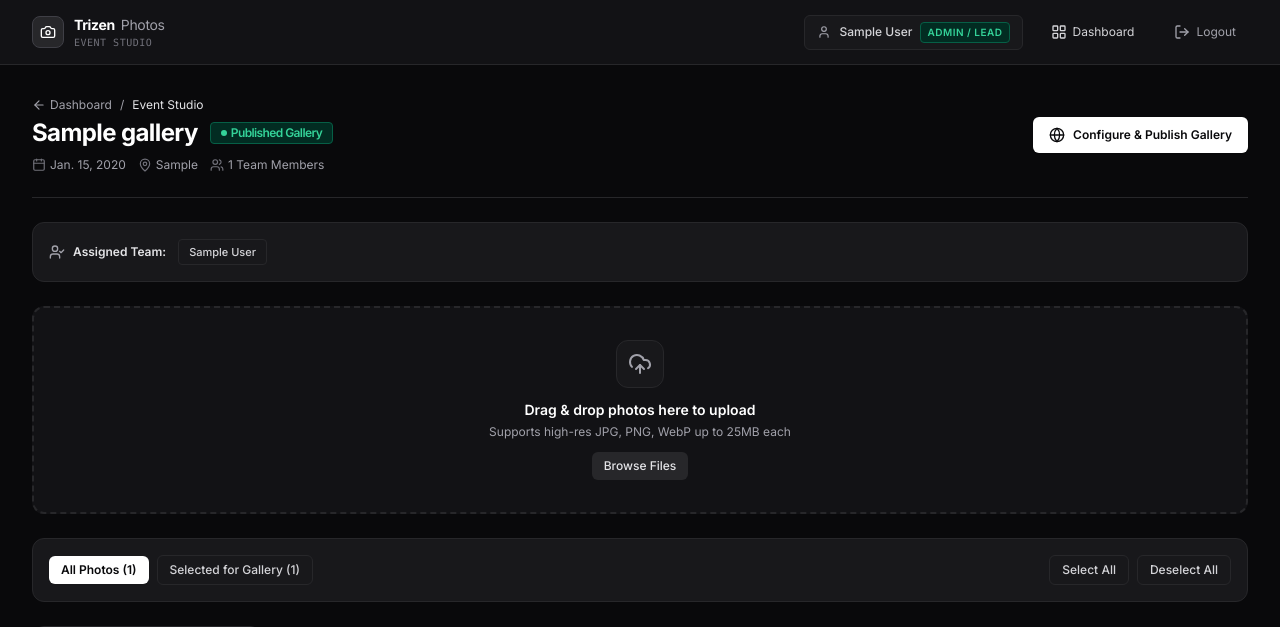
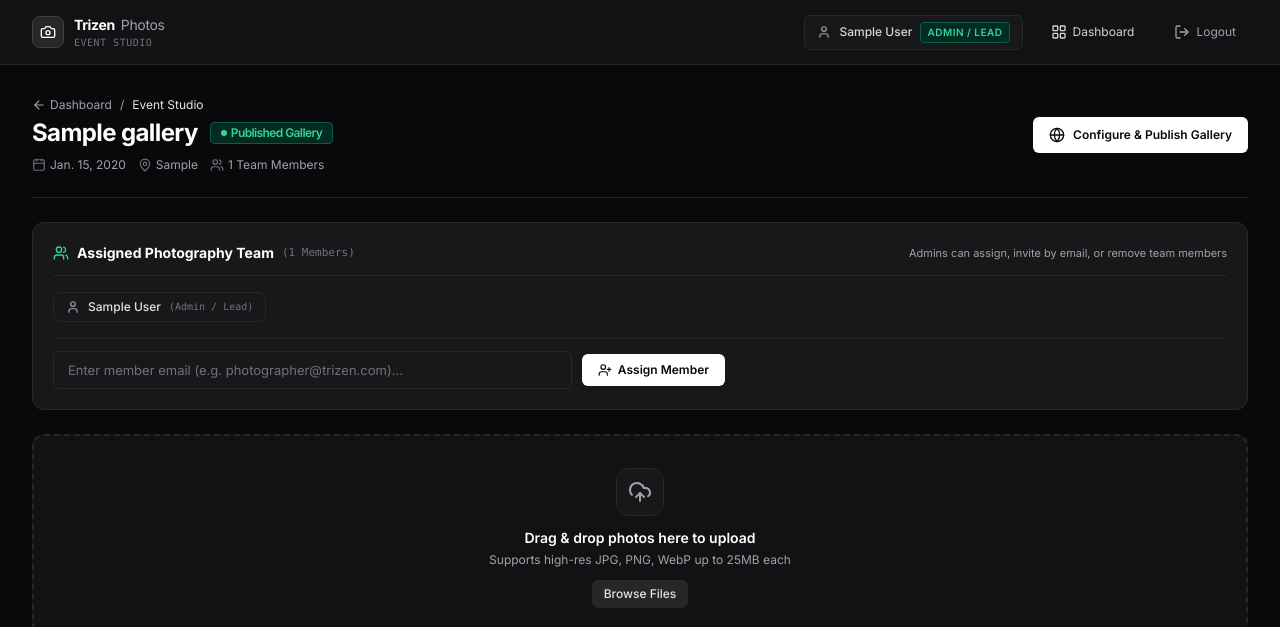
Before and after one commit to imsachinnnn/trizen-ai, a Django app: page /events/00000000-0000-0000-0000-000000000001/ in a window 1280 px wide. Shown: the top 627 px of the page. Run offline with Django 5.2, Linux system fonts and the light colour scheme; a user stored in the database is signed in; tables that the repository leaves empty hold one stand-in row (values such as "Sample post"); some libraries are stand-ins or nearby versions.

Commit message:
Enhance team member management (assign by email, remove member controls) and fix title sync across event studio

```diff
--- a/core/templates/event_detail.html
+++ b/core/templates/event_detail.html
@@ -51,37 +51,67 @@
     {% endif %}
   </div>
 
-  <!-- Team Member Management Bar (Admin Only) -->
+  <!-- Team Member Management Bar -->
+  <div class="bg-[#18181b] border border-zinc-800 rounded-xl p-5 space-y-4">
+    <div class="flex flex-col sm:flex-row sm:items-center justify-between gap-3 pb-3 border-b border-zinc-800">
+      <div class="flex items-center gap-2 text-xs">
+        <i data-lucide="users" class="w-4 h-4 text-emerald-400"></i>
+        <span class="font-bold text-white text-sm">Assigned Photography Team</span>
+        <span class="text-zinc-500 font-mono text-[11px]">({{ assigned_members|length }} Members)</span>
+      </div>
+
       {% if is_admin %}
-    <div class="bg-[#18181b] border border-zinc-800 rounded-xl p-4 flex flex-col sm:flex-row sm:items-center justify-between gap-4">
-      <div class="flex items-center gap-2 text-xs">
-        <i data-lucide="user-check" class="w-4 h-4 text-zinc-400"></i>
-        <span class="font-semibold text-zinc-200">Assigned Team:</span>
-        <div class="flex flex-wrap items-center gap-1.5 ml-1">
+        <span class="text-[11px] text-zinc-400">Admins can assign, invite by email, or remove team members</span>
+      {% endif %}
+    </div>
+
+    <!-- Assigned Member Badges with Remove Actions -->
+    <div class="flex flex-wrap items-center gap-2">
       {% for member in assigned_members %}
-            <span class="px-2.5 py-1 bg-zinc-900 border border-zinc-800 rounded text-[11px] text-zinc-300 font-medium">
-              {{ member.name|default:member.email }}
-            </span>
+        <div class="inline-flex items-center gap-2 px-3 py-1.5 bg-zinc-900 border border-zinc-800 rounded-lg text-xs text-zinc-200 font-medium">
+          <i data-lucide="user" class="w-3.5 h-3.5 text-zinc-400"></i>
+          <span>{{ member.name|default:member.email }}</span>
+          <span class="text-[10px] text-zinc-500 font-mono">({{ member.get_role_display }})</span>
+
+          {% if is_admin and member != event.created_by %}
+            <form action="{% url 'event_member_remove' pk=event.pk %}" method="post" class="inline">
+              {% csrf_token %}
+              <input type="hidden" name="user_id" value="{{ member.id }}">
+              <button type="submit" class="text-zinc-500 hover:text-red-400 p-0.5 ml-1 transition" title="Remove member from event">
+                <i data-lucide="x" class="w-3.5 h-3.5"></i>
+              </button>
+            </form>
+          {% endif %}
+        </div>
       {% endfor %}
     </div>
-      </div>
+
+    <!-- Assign Member Control (Admin Only) -->
+    {% if is_admin %}
+      <div class="pt-3 border-t border-zinc-800/80">
+        <form action="{% url 'event_member_add' pk=event.pk %}" method="post" class="flex flex-col sm:flex-row items-stretch sm:items-center gap-2.5 max-w-2xl">
+          {% csrf_token %}
 
           {% if available_users %}
-        <form action="{% url 'event_member_add' pk=event.pk %}" method="post" class="flex items-center gap-2">
-          {% csrf_token %}
-          <select name="user_id" class="px-3 py-1.5 bg-zinc-900 border border-zinc-800 rounded text-xs text-zinc-300 focus:outline-none focus:border-zinc-500">
-            <option value="">Assign Team Member...</option>
+            <select name="user_id" class="px-3.5 py-2 bg-zinc-900 border border-zinc-800 rounded-md text-xs text-white focus:outline-none focus:border-zinc-500 sm:w-1/2">
+              <option value="">Select registered user...</option>
               {% for u in available_users %}
                 <option value="{{ u.id }}">{{ u.name|default:u.email }} ({{ u.get_role_display }})</option>
               {% endfor %}
             </select>
-          <button type="submit" class="px-3 py-1.5 bg-zinc-800 hover:bg-zinc-700 text-xs font-medium text-white rounded transition">
-            Add
+            <span class="text-xs text-zinc-500 text-center font-mono sm:inline hidden">OR</span>
+          {% endif %}
+
+          <input type="email" name="email" placeholder="Enter member email (e.g. photographer@trizen.com)..." class="px-3.5 py-2 bg-zinc-900 border border-zinc-800 rounded-md text-xs text-white placeholder-zinc-500 focus:outline-none focus:border-zinc-500 flex-1">
+
+          <button type="submit" class="px-4 py-2 bg-white text-zinc-950 font-semibold text-xs rounded-md hover:bg-zinc-200 transition flex items-center justify-center gap-1.5 shrink-0">
+            <i data-lucide="user-plus" class="w-3.5 h-3.5"></i>
+            <span>Assign Member</span>
           </button>
         </form>
+      </div>
     {% endif %}
   </div>
-  {% endif %}
 
   <!-- Drag-and-Drop Photo Upload Area -->
   <div id="dropzone" class="border-2 border-dashed border-zinc-800 hover:border-zinc-600 bg-[#121215] rounded-xl p-8 text-center transition cursor-pointer relative group">
--- a/core/urls.py
+++ b/core/urls.py
@@ -13,6 +13,7 @@ urlpatterns = [
     path('events/create/', views.event_create_view, name='event_create'),
     path('events/<uuid:pk>/', views.event_detail_view, name='event_detail'),
     path('events/<uuid:pk>/members/add/', views.event_member_add_view, name='event_member_add'),
+    path('events/<uuid:pk>/members/remove/', views.event_member_remove_view, name='event_member_remove'),
     path('events/<uuid:pk>/gallery/publish/', views.gallery_publish_view, name='gallery_publish'),
 
     # Public Customer Gallery
--- a/core/views.py
+++ b/core/views.py
@@ -145,10 +145,46 @@ def event_member_add_view(request, pk):
     event = get_object_or_404(Event, pk=pk)
     if request.method == 'POST':
         user_id = request.POST.get('user_id')
+        email = request.POST.get('email', '').strip()
+
         if user_id:
             user_to_add = get_object_or_404(User, id=user_id)
             EventMember.objects.get_or_create(event=event, user=user_to_add)
-            messages.success(request, f"Added {user_to_add.name or user_to_add.email} to event.")
+            messages.success(request, f"Assigned {user_to_add.name or user_to_add.email} to event.")
+        elif email:
+            user_to_add = User.objects.filter(email__iexact=email).first()
+            if not user_to_add:
+                # Auto-create Team Member if email doesn't exist yet
+                user_to_add = User.objects.create_user(
+                    username=email,
+                    email=email,
+                    password="TeamPass123!",
+                    name=email.split('@')[0].capitalize(),
+                    role=User.Role.TEAM_MEMBER,
+                )
+                messages.info(request, f"Created new Team Member account for '{email}' (Password: TeamPass123!).")
+            EventMember.objects.get_or_create(event=event, user=user_to_add)
+            messages.success(request, f"Assigned {user_to_add.name or user_to_add.email} to event.")
+        else:
+            messages.error(request, "Please select a user or enter an email address.")
+
+    return redirect('event_detail', pk=pk)
+
+
+@login_required
+@admin_required
+def event_member_remove_view(request, pk):
+    event = get_object_or_404(Event, pk=pk)
+    if request.method == 'POST':
+        user_id = request.POST.get('user_id')
+        if user_id:
+            user_to_remove = get_object_or_404(User, id=user_id)
+            # Cannot remove creator/owner
+            if user_to_remove == event.created_by:
+                messages.error(request, "Cannot remove the event creator.")
+            else:
+                EventMember.objects.filter(event=event, user=user_to_remove).delete()
+                messages.success(request, f"Removed {user_to_remove.name or user_to_remove.email} from event.")
     return redirect('event_detail', pk=pk)
 
 
```
Lines whose indentation alone changed are shown as unchanged.
